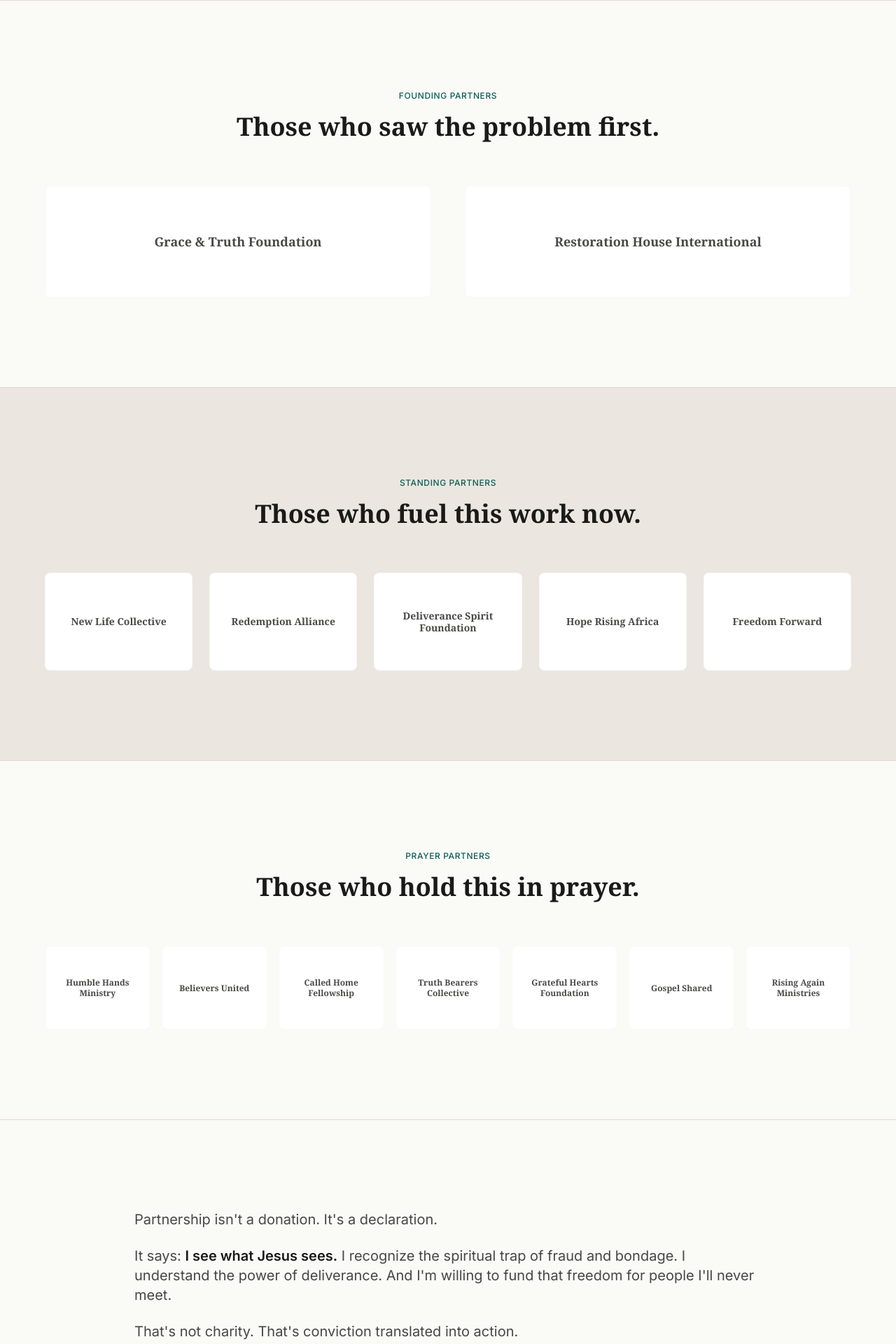
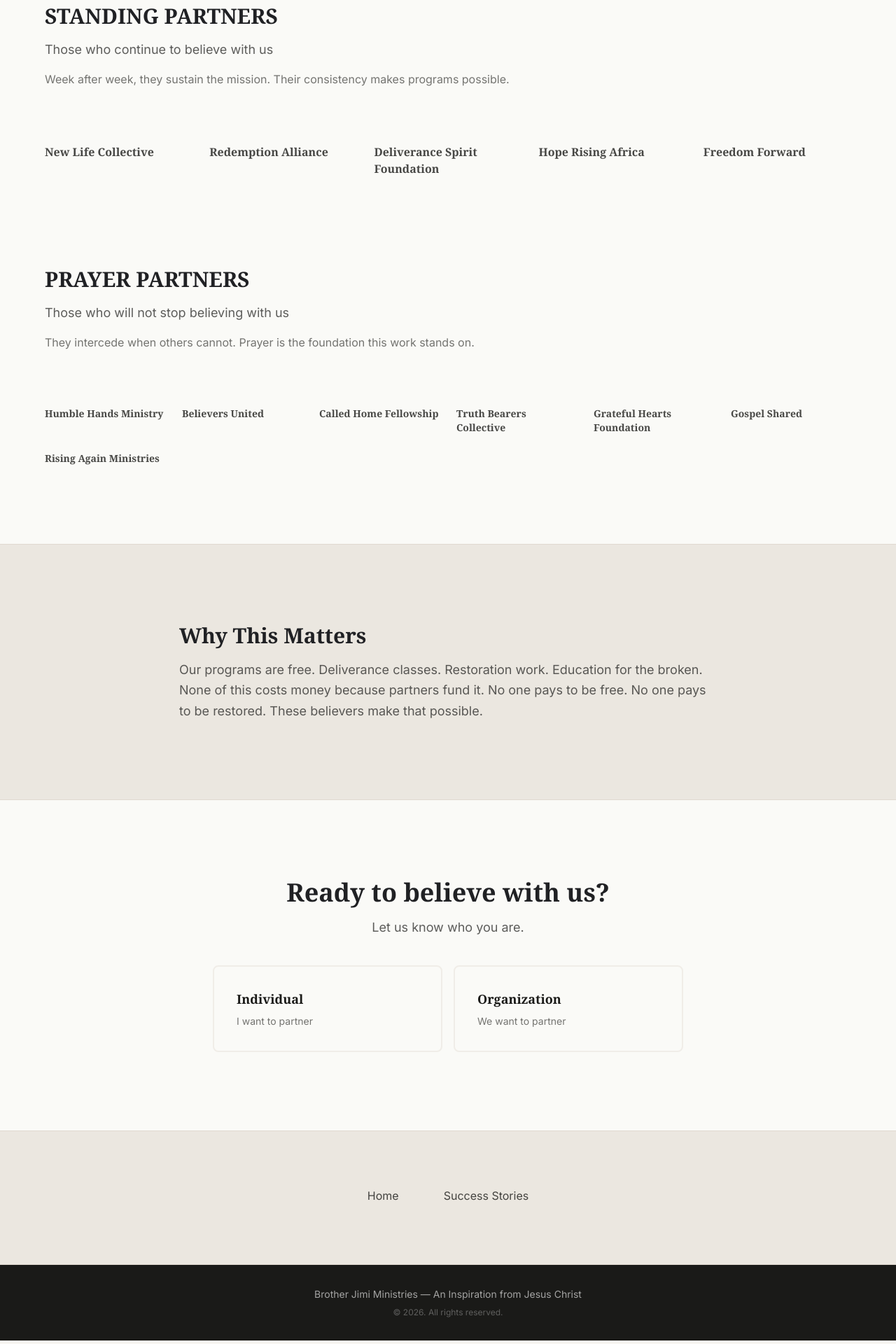
Before and after one commit to whoisjimilitan/restoration-community, a Next.js app in the folder apps/web/: page /partnership in a window 1280 px wide. Shown: the part 800-2720 px from the top of the page at 70% size. Built offline with nearby package versions, Linux system fonts and the light colour scheme; a web font is replaced by a local one.

Commit message:
refactor: rebuild partnership page — honor & invitation focused, Kingdom-centered, clear language, no transaction

```diff
--- a/apps/web/src/app/partnership/page.tsx
+++ b/apps/web/src/app/partnership/page.tsx
@@ -1,20 +1,25 @@
 'use client';
 
+import { useState } from 'react';
+
 export default function PartnershipPage() {
-  const foundingPartners = [
+  const [formStep, setFormStep] = useState<'type' | 'details' | 'complete'>('type');
+  const [formType, setFormType] = useState<'individual' | 'organization' | null>(null);
+  const [formData, setFormData] = useState({ name: '', email: '', organization: '', message: '', consent: false });
+
+  const partners = {
+    founding: [
       { name: 'Grace & Truth Foundation', id: 'grace' },
       { name: 'Restoration House International', id: 'restoration' },
-  ];
-
-  const standingPartners = [
+    ],
+    standing: [
       { name: 'New Life Collective', id: 'newlife' },
       { name: 'Redemption Alliance', id: 'redemption' },
       { name: 'Deliverance Spirit Foundation', id: 'spirit' },
       { name: 'Hope Rising Africa', id: 'hope' },
       { name: 'Freedom Forward', id: 'freedom' },
-  ];
-
-  const prayerPartners = [
+    ],
+    prayer: [
       { name: 'Humble Hands Ministry', id: 'humble' },
       { name: 'Believers United', id: 'believers' },
       { name: 'Called Home Fellowship', id: 'called' },
@@ -22,148 +27,254 @@ export default function PartnershipPage() {
       { name: 'Grateful Hearts Foundation', id: 'grateful' },
       { name: 'Gospel Shared', id: 'gospel' },
       { name: 'Rising Again Ministries', id: 'rising' },
-  ];
+    ],
+  };
+
+  const handleTypeSelect = (type: 'individual' | 'organization') => {
+    setFormType(type);
+    setFormStep('details');
+  };
+
+  const handleSubmit = (e: React.FormEvent) => {
+    e.preventDefault();
+    setFormStep('complete');
+    setTimeout(() => {
+      setFormStep('type');
+      setFormType(null);
+      setFormData({ name: '', email: '', organization: '', message: '', consent: false });
+    }, 3000);
+  };
 
   return (
-    <div className="bg-white text-rc-text">
-      {/* Hero with Background Image Area */}
-      <section className="relative w-full h-screen flex items-center justify-center px-6 sm:px-8 md:px-12 bg-gradient-to-br from-rc-accent to-rc-text overflow-hidden">
-        {/* Background image (optional, will be added in future) */}
-        {/* If image URL is added here, it will display above the gradient fallback */}
+    <div className="bg-rc-bg text-rc-text">
+      {/* Hero */}
+      <header className="w-full px-6 sm:px-8 md:px-12 py-20 md:py-28 text-center">
+        <div className="max-w-3xl mx-auto space-y-6">
+          <h1 className="text-5xl md:text-6xl font-rc-serif font-bold leading-tight">
+            These Are Partners
+          </h1>
+          <p className="text-lg md:text-xl text-rc-text/70 leading-relaxed font-light">
+            They make this possible. Every program. Every deliverance. Every life restored.
+          </p>
+        </div>
+      </header>
 
-        {/* Dark overlay for text legibility */}
-        <div className="absolute inset-0 bg-black/50" />
+      {/* Partners Section */}
+      <section className="w-full px-6 sm:px-8 md:px-12 py-20 md:py-28 border-t border-rc-border">
+        <div className="max-w-6xl mx-auto space-y-24 md:space-y-32">
 
-        {/* Hero content */}
-        <div className="relative z-10 max-w-3xl mx-auto text-center space-y-6">
-          <p className="text-sm md:text-base font-medium text-white/80 uppercase tracking-widest">Those Who Believe</p>
-          <h1 className="text-4xl md:text-6xl font-rc-serif font-bold text-white leading-tight">These Are Partners</h1>
-          <p className="text-lg md:text-2xl text-white/90 leading-relaxed font-light">Reaching the unreached. Deliverance is free because they believe in this work.</p>
+          {/* Founding Partners */}
+          <article className="space-y-12">
+            <div className="space-y-4">
+              <h2 className="text-2xl md:text-3xl font-rc-serif font-bold">FOUNDING PARTNERS</h2>
+              <p className="text-rc-text/70 text-lg">Those who believed with us</p>
+              <p className="text-rc-text/60 text-base max-w-2xl">They saw the need first. They moved. They proved this matters.</p>
+            </div>
+            <div className="grid md:grid-cols-2 gap-8 md:gap-12 pt-8">
+              {partners.founding.map((p) => (
+                <div key={p.id} className="text-rc-text/80 hover:text-rc-text transition-colors duration-300">
+                  <p className="font-rc-serif font-semibold text-lg">{p.name}</p>
+                </div>
+              ))}
+            </div>
+          </article>
+
+          {/* Standing Partners */}
+          <article className="space-y-12">
+            <div className="space-y-4">
+              <h2 className="text-2xl md:text-3xl font-rc-serif font-bold">STANDING PARTNERS</h2>
+              <p className="text-rc-text/70 text-lg">Those who continue to believe with us</p>
+              <p className="text-rc-text/60 text-base max-w-2xl">Week after week, they sustain the mission. Their consistency makes programs possible.</p>
+            </div>
+            <div className="grid md:grid-cols-3 lg:grid-cols-5 gap-8 md:gap-6 pt-8">
+              {partners.standing.map((p) => (
+                <div key={p.id} className="text-rc-text/80 hover:text-rc-text transition-colors duration-300">
+                  <p className="font-rc-serif font-semibold text-base">{p.name}</p>
+                </div>
+              ))}
+            </div>
+          </article>
+
+          {/* Prayer Partners */}
+          <article className="space-y-12">
+            <div className="space-y-4">
+              <h2 className="text-2xl md:text-3xl font-rc-serif font-bold">PRAYER PARTNERS</h2>
+              <p className="text-rc-text/70 text-lg">Those who will not stop believing with us</p>
+              <p className="text-rc-text/60 text-base max-w-2xl">They intercede when others cannot. Prayer is the foundation this work stands on.</p>
+            </div>
+            <div className="grid md:grid-cols-5 lg:grid-cols-6 gap-6 pt-8">
+              {partners.prayer.map((p) => (
+                <div key={p.id} className="text-rc-text/80 hover:text-rc-text transition-colors duration-300">
+                  <p className="font-rc-serif font-semibold text-sm">{p.name}</p>
+                </div>
+              ))}
+            </div>
+          </article>
+
         </div>
       </section>
 
-      {/* Founding Partners Section */}
-      <section className="w-full py-24 md:py-32 px-6 sm:px-8 md:px-12 bg-rc-bg border-t border-rc-border">
-        <div className="max-w-6xl mx-auto">
-          <div className="text-center space-y-4 mb-16">
-            <p className="text-xs font-medium text-rc-accent uppercase tracking-wider">Founding Partners</p>
-            <h2 className="text-3xl md:text-4xl font-rc-serif font-bold text-rc-text leading-tight">Those who saw the problem first.</h2>
-          </div>
-          <div className="grid md:grid-cols-2 gap-12">
-            {foundingPartners.map((partner) => (
-              <div key={partner.id} className="group flex items-center justify-center p-8 rounded-lg bg-white border border-rc-border/20 hover:shadow-lg hover:border-rc-accent/30 transition-all duration-300 min-h-[160px]">
-                <p className="text-center text-lg font-rc-serif font-semibold text-rc-text/80 group-hover:text-rc-text transition-colors duration-300">{partner.name}</p>
-              </div>
-            ))}
+      {/* Why Partners Matter */}
+      <section className="w-full px-6 sm:px-8 md:px-12 py-20 md:py-28 bg-rc-warm-gray border-t border-rc-border">
+        <div className="max-w-3xl mx-auto space-y-8">
+          <div className="space-y-4">
+            <h2 className="text-2xl md:text-3xl font-rc-serif font-bold">Why This Matters</h2>
+            <p className="text-rc-text/70 text-lg leading-relaxed">
+              Our programs are free. Deliverance classes. Restoration work. Education for the broken. None of this costs money because partners fund it. No one pays to be free. No one pays to be restored. These believers make that possible.
+            </p>
           </div>
         </div>
       </section>
 
-      {/* Standing Partners Section */}
-      <section className="w-full py-24 md:py-32 px-6 sm:px-8 md:px-12 bg-rc-warm-gray border-t border-rc-border">
-        <div className="max-w-6xl mx-auto">
-          <div className="text-center space-y-4 mb-16">
-            <p className="text-xs font-medium text-rc-accent uppercase tracking-wider">Standing Partners</p>
-            <h2 className="text-3xl md:text-4xl font-rc-serif font-bold text-rc-text leading-tight">Those who fuel this work now.</h2>
+      {/* Invitation to Partner */}
+      <section className="w-full px-6 sm:px-8 md:px-12 py-20 md:py-28 border-t border-rc-border">
+        <div className="max-w-2xl mx-auto">
+          <div className="text-center space-y-8">
+
+            {/* Step 1: Type Selection */}
+            {formStep === 'type' && (
+              <div className="space-y-10">
+                <div className="space-y-4">
+                  <h2 className="text-3xl md:text-4xl font-rc-serif font-bold">Ready to believe with us?</h2>
+                  <p className="text-rc-text/70 text-lg">Let us know who you are.</p>
                 </div>
-          <div className="grid md:grid-cols-5 gap-6">
-            {standingPartners.map((partner) => (
-              <div key={partner.id} className="group flex items-center justify-center p-6 rounded-lg bg-white border border-rc-border/20 hover:shadow-lg hover:border-rc-accent/30 transition-all duration-300 min-h-[140px]">
-                <p className="text-center text-sm font-rc-serif font-semibold text-rc-text/80 group-hover:text-rc-text transition-colors duration-300 leading-tight">{partner.name}</p>
+                <div className="grid md:grid-cols-2 gap-4">
+                  <button
+                    onClick={() => handleTypeSelect('individual')}
+                    className="p-8 border-2 border-rc-border/40 hover:border-rc-accent/60 rounded-lg transition-all duration-300 text-left hover:bg-rc-accent/5"
+                  >
+                    <p className="font-rc-serif font-semibold text-lg">Individual</p>
+                    <p className="text-sm text-rc-text/60 mt-2">I want to partner</p>
+                  </button>
+                  <button
+                    onClick={() => handleTypeSelect('organization')}
+                    className="p-8 border-2 border-rc-border/40 hover:border-rc-accent/60 rounded-lg transition-all duration-300 text-left hover:bg-rc-accent/5"
+                  >
+                    <p className="font-rc-serif font-semibold text-lg">Organization</p>
+                    <p className="text-sm text-rc-text/60 mt-2">We want to partner</p>
+                  </button>
                 </div>
-            ))}
+              </div>
+            )}
+
+            {/* Step 2: Details */}
+            {formStep === 'details' && formType && (
+              <form onSubmit={handleSubmit} className="space-y-6 text-left">
+                <div className="space-y-2">
+                  <label className="block text-sm font-medium text-rc-text/70">Name</label>
+                  <input
+                    type="text"
+                    required
+                    value={formData.name}
+                    onChange={(e) => setFormData({ ...formData, name: e.target.value })}
+                    className="w-full px-4 py-3 border border-rc-border/40 rounded-lg focus:outline-none focus:border-rc-accent/60 transition-colors"
+                    placeholder="Your name"
+                  />
+                </div>
+
+                <div className="space-y-2">
+                  <label className="block text-sm font-medium text-rc-text/70">Email</label>
+                  <input
+                    type="email"
+                    required
+                    value={formData.email}
+                    onChange={(e) => setFormData({ ...formData, email: e.target.value })}
+                    className="w-full px-4 py-3 border border-rc-border/40 rounded-lg focus:outline-none focus:border-rc-accent/60 transition-colors"
+                    placeholder="your@email.com"
+                  />
+                </div>
+
+                {formType === 'organization' && (
+                  <div className="space-y-2">
+                    <label className="block text-sm font-medium text-rc-text/70">Organization</label>
+                    <input
+                      type="text"
+                      required
+                      value={formData.organization}
+                      onChange={(e) => setFormData({ ...formData, organization: e.target.value })}
+                      className="w-full px-4 py-3 border border-rc-border/40 rounded-lg focus:outline-none focus:border-rc-accent/60 transition-colors"
+                      placeholder="Organization name"
+                    />
+                  </div>
+                )}
+
+                <div className="space-y-2">
+                  <label className="block text-sm font-medium text-rc-text/70">Tell us why you want to partner</label>
+                  <textarea
+                    value={formData.message}
+                    onChange={(e) => setFormData({ ...formData, message: e.target.value })}
+                    className="w-full px-4 py-3 border border-rc-border/40 rounded-lg focus:outline-none focus:border-rc-accent/60 transition-colors resize-none"
+                    placeholder="Your thoughts..."
+                    rows={4}
+                  />
+                </div>
+
+                <div className="space-y-2 pt-4">
+                  <label className="flex items-start gap-3 cursor-pointer">
+                    <input
+                      type="checkbox"
+                      required
+                      checked={formData.consent}
+                      onChange={(e) => setFormData({ ...formData, consent: e.target.checked })}
+                      className="mt-1 w-5 h-5 rounded border-rc-border/40"
+                    />
+                    <span className="text-sm text-rc-text/70">
+                      I understand this is about partnership with God's mission, and I'm ready to discuss how I can participate.
+                    </span>
+                  </label>
+                </div>
+
+                <div className="flex gap-3 pt-8">
+                  <button
+                    type="button"
+                    onClick={() => {
+                      setFormStep('type');
+                      setFormType(null);
+                    }}
+                    className="px-6 py-3 text-rc-text/70 hover:text-rc-text transition-colors"
+                  >
+                    Back
+                  </button>
+                  <button
+                    type="submit"
+                    className="flex-1 px-6 py-3 bg-rc-accent text-white font-medium rounded-lg hover:bg-rc-accent/90 transition-all duration-300"
+                  >
+                    Send
+                  </button>
+                </div>
+              </form>
+            )}
+
+            {/* Step 3: Complete */}
+            {formStep === 'complete' && (
+              <div className="py-12 space-y-6">
+                <div className="space-y-2">
+                  <p className="text-2xl font-rc-serif font-bold">Thank you.</p>
+                  <p className="text-rc-text/70">We'll reach out soon to talk about partnership.</p>
+                </div>
+              </div>
+            )}
           </div>
         </div>
       </section>
 
-      {/* Prayer Partners Section */}
-      <section className="w-full py-24 md:py-32 px-6 sm:px-8 md:px-12 bg-rc-bg border-t border-rc-border">
-        <div className="max-w-6xl mx-auto">
-          <div className="text-center space-y-4 mb-16">
-            <p className="text-xs font-medium text-rc-accent uppercase tracking-wider">Prayer Partners</p>
-            <h2 className="text-3xl md:text-4xl font-rc-serif font-bold text-rc-text leading-tight">Those who hold this in prayer.</h2>
-          </div>
-          <div className="grid md:grid-cols-7 gap-4">
-            {prayerPartners.map((partner) => (
-              <div key={partner.id} className="group flex items-center justify-center p-5 rounded-lg bg-white border border-rc-border/20 hover:shadow-lg hover:border-rc-accent/30 transition-all duration-300 min-h-[120px]">
-                <p className="text-center text-xs font-rc-serif font-semibold text-rc-text/80 group-hover:text-rc-text transition-colors duration-300 leading-tight">{partner.name}</p>
-              </div>
-            ))}
-          </div>
-        </div>
-      </section>
-
-      {/* Unified Story Section */}
-      <section className="w-full py-24 md:py-32 px-6 sm:px-8 md:px-12 bg-rc-bg border-t border-rc-border">
-        <div className="max-w-4xl mx-auto">
-          <div className="space-y-8">
-            <div className="space-y-6">
-              <p className="text-lg md:text-xl text-rc-text/80 leading-relaxed">
-                Partnership isn't a donation. It's a declaration.
-              </p>
-              <p className="text-lg md:text-xl text-rc-text/80 leading-relaxed">
-                It says: <span className="font-semibold text-rc-text">I see what Jesus sees.</span> I recognize the spiritual trap of fraud and bondage. I understand the power of deliverance. And I'm willing to fund that freedom for people I'll never meet.
-              </p>
-              <p className="text-lg md:text-xl text-rc-text/80 leading-relaxed">
-                That's not charity. That's conviction translated into action.
-              </p>
-            </div>
-
-            <div className="pt-8 space-y-6 border-t border-rc-border/40">
-              <div className="space-y-4">
-                <p className="text-base md:text-lg text-rc-text/70">These partners share one belief:</p>
-                <p className="text-2xl md:text-3xl font-rc-serif font-bold text-rc-text">Deliverance is real. Freedom is possible. And it's worth the investment.</p>
-              </div>
-            </div>
-
-            <div className="pt-8 space-y-8 border-t border-rc-border/40">
-              <div className="space-y-4">
-                <p className="text-lg md:text-xl text-rc-text/80">
-                  If you see what we see. If you believe what we believe. If you're ready to fund freedom instead of just wishing for it.
-                </p>
-                <p className="text-xl md:text-2xl font-rc-serif font-semibold text-rc-text">
-                  Let's talk about partnership.
-                </p>
-              </div>
-
-              <button
-                onClick={() => {
-                  const email = 'james@saintandstory.co.uk';
-                  const subject = 'I want to explore partnership with Brother Jimi Ministries';
-                  const body = 'Hello,\n\nI see what you see. I believe Jesus delivers. I want His work to spread.\n\nLet\'s talk about partnership.\n\nThanks';
-                  window.location.href = `mailto:${email}?subject=${encodeURIComponent(subject)}&body=${encodeURIComponent(body)}`;
-                }}
-                className="inline-flex items-center justify-center px-10 py-4 min-h-[56px] text-rc-accent font-medium border-2 border-rc-accent rounded-lg hover:bg-rc-accent/5 transition-all duration-200 text-base md:text-lg"
-              >
-                Start a Conversation
-              </button>
-            </div>
-          </div>
-        </div>
-      </section>
-
-      {/* Explore Section */}
-      <section className="w-full py-24 md:py-32 px-6 sm:px-8 md:px-12 bg-rc-warm-gray border-t border-rc-border">
-        <div className="max-w-2xl mx-auto text-center">
-          <div className="space-y-8">
-            <p className="text-xs font-medium text-rc-text/60 uppercase tracking-widest">Explore</p>
-            <div className="flex flex-col sm:flex-row items-center justify-center gap-8 sm:gap-16">
-              <a href="/" className="text-base text-rc-text/80 hover:text-rc-text transition-colors duration-200 group">
+      {/* Navigation */}
+      <nav className="w-full px-6 sm:px-8 md:px-12 py-16 md:py-20 bg-rc-warm-gray border-t border-rc-border text-center">
+        <div className="max-w-2xl mx-auto flex flex-col sm:flex-row items-center justify-center gap-8 sm:gap-16">
+          <a href="/" className="text-rc-text/80 hover:text-rc-text transition-colors group">
             Home
-                <span className="block h-px w-0 group-hover:w-full bg-rc-text/80 transition-all duration-300 mt-2"></span>
+            <span className="block h-px w-0 group-hover:w-full bg-rc-text/80 transition-all duration-300 mt-1"></span>
           </a>
-              <a href="/testimonies" className="text-base text-rc-text/80 hover:text-rc-text transition-colors duration-200 group">
+          <a href="/testimonies" className="text-rc-text/80 hover:text-rc-text transition-colors group">
             Success Stories
-                <span className="block h-px w-0 group-hover:w-full bg-rc-text/80 transition-all duration-300 mt-2"></span>
+            <span className="block h-px w-0 group-hover:w-full bg-rc-text/80 transition-all duration-300 mt-1"></span>
           </a>
         </div>
-          </div>
-        </div>
-      </section>
+      </nav>
 
       {/* Footer */}
-      <footer className="w-full py-8 px-6 sm:px-8 md:px-12 bg-rc-text border-t border-rc-border">
-        <div className="max-w-2xl mx-auto text-center space-y-3">
+      <footer className="w-full px-6 sm:px-8 md:px-12 py-8 bg-rc-text border-t border-rc-border text-center">
+        <div className="max-w-2xl mx-auto space-y-2">
           <p className="text-white/60 text-sm">Brother Jimi Ministries — An Inspiration from Jesus Christ</p>
           <p className="text-white/30 text-xs">© 2026. All rights reserved.</p>
         </div>
```
Lines whose indentation alone changed are shown as unchanged.
